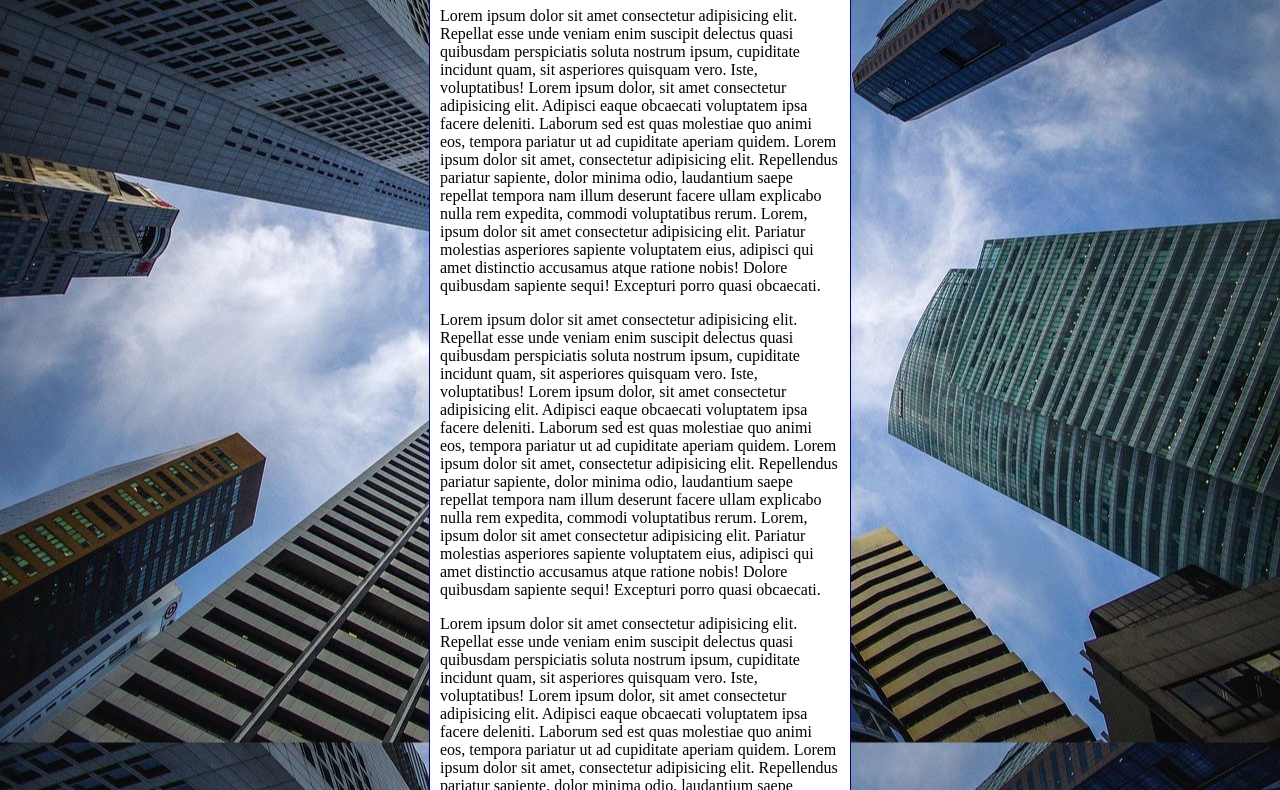
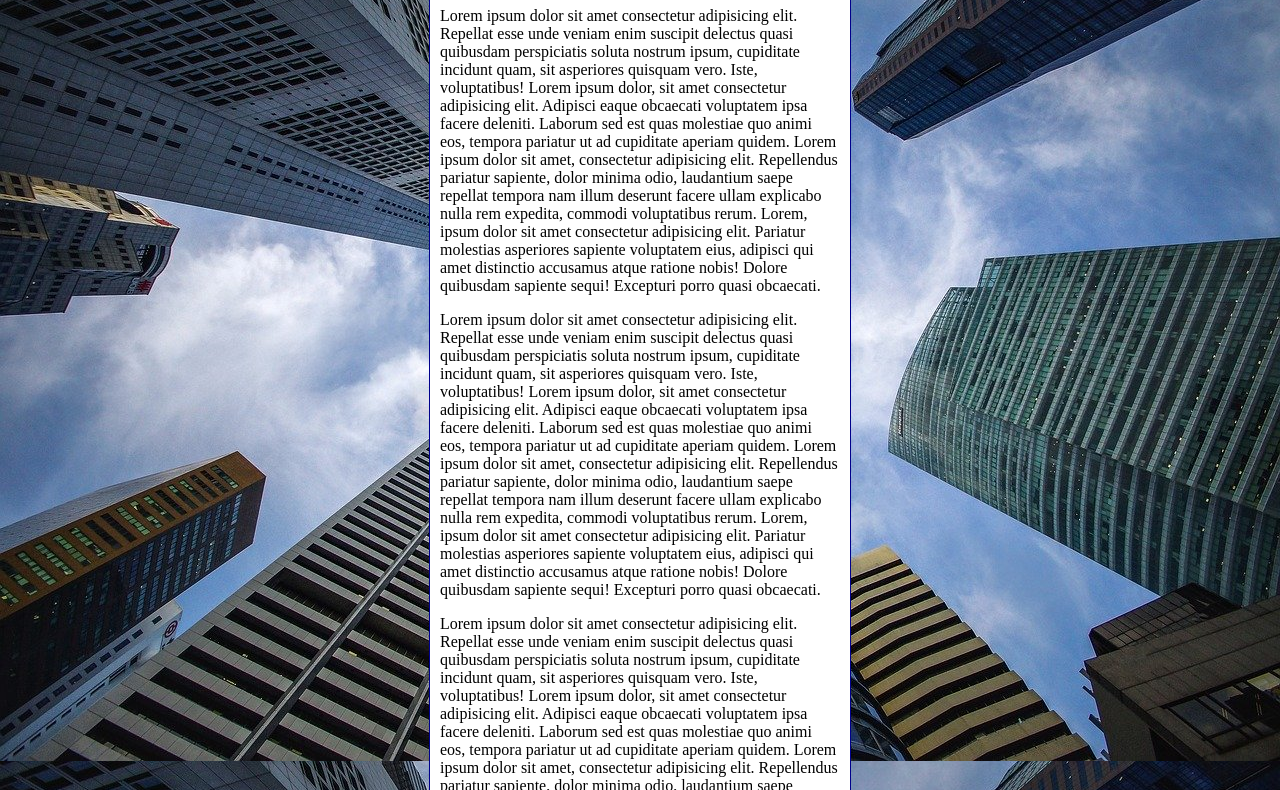
Before and after one commit to guhenrih/html-css, a plain HTML site: page exercicios/ex022/fundo006.html in a window 1280 px wide. Shown: the part 92-882 px from the top of the page. Drawn offline with Linux system fonts and the light colour scheme.

Commit message:
atualizei fundo006

```diff
--- a/exercicios/ex022/fundo006.html
+++ b/exercicios/ex022/fundo006.html
@@ -6,11 +6,18 @@
     <title>Domentcu</title>
     <style>
         body {
-            height: 100vh;
+            /*height: 100vh;
             background-color: black;
             background-image: url('imagens/wallpaper002.jpg');
             background-position: center center;
-            background-repeat: repeat-y;
+            background-repeat: no-repeat;
+            background-size: cover;
+            background-attachment: fixed;
+
+            color > image > position > repeat > [size] > attachment*/
+
+            background: black url('imagens/wallpaper002.jpg') center center no-repeat fixed;
+            background-size: cover;
         }
 
         main {
```
